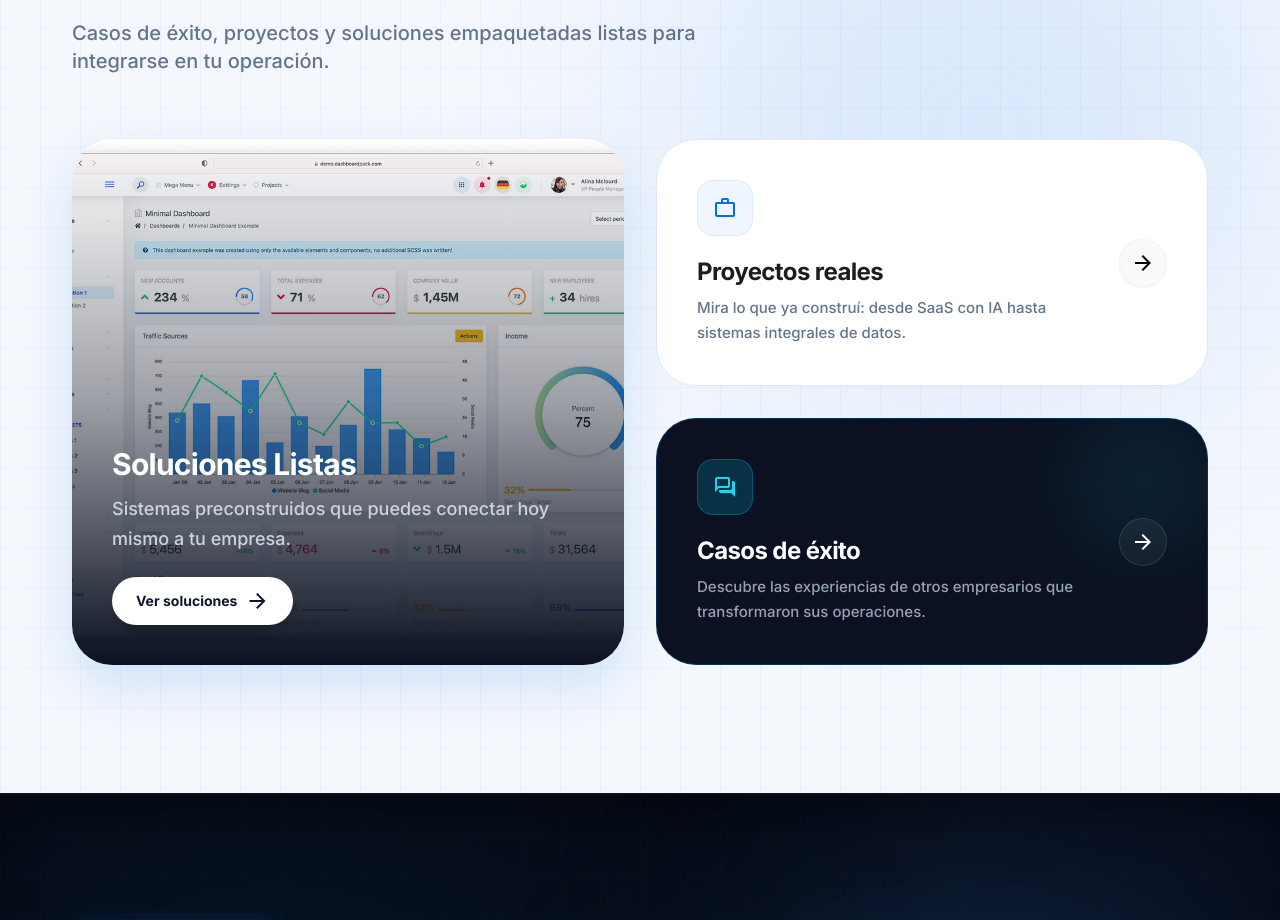
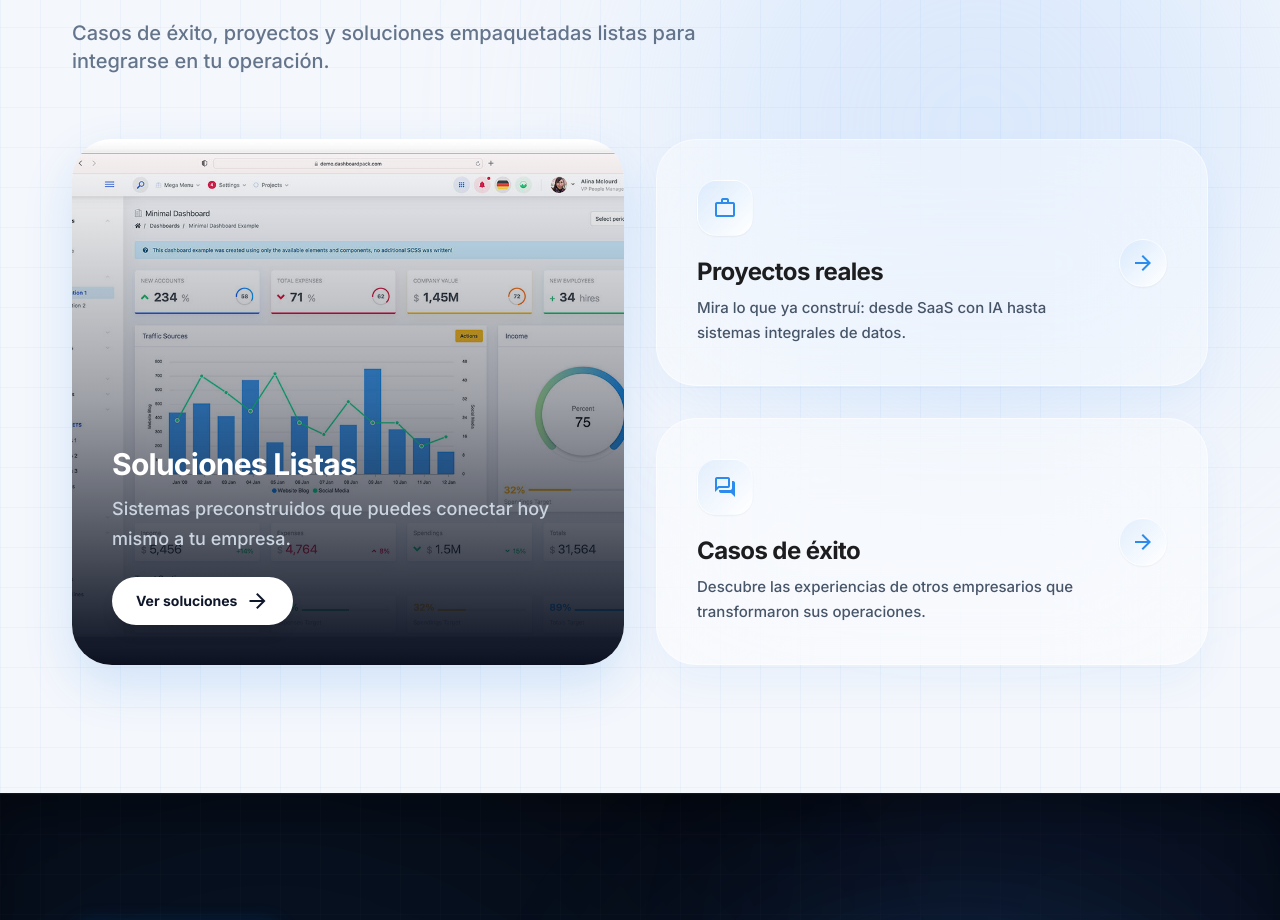
Before and after one commit to Jotica69/web-jonathan, a Next.js app: page / in a window 1280 px wide. Shown: the part 3620-4540 px from the top of the page. Built offline with nearby package versions, Linux system fonts and the light colour scheme.

Commit message:
Unify CTA banners to light glass style: bg-white/40 backdrop-blur-3xl, gradient icons, unified #2b8cee hover states, hover:-translate-y-2. - Kimi 2.6

```diff
--- a/app/page.tsx
+++ b/app/page.tsx
@@ -341,32 +341,31 @@ export default function Home() {
                 </div>
 
                 {/* Right side: List of items */}
-                <div className="w-full flex flex-col gap-8">
+                <div className="w-full flex flex-col gap-6 md:gap-8">
                     {/* Proyectos Banner */}
-                    <a href="/proyectos" className="group flex flex-col sm:flex-row items-start sm:items-center justify-between bg-white rounded-[2.5rem] p-8 md:p-10 border border-slate-200 hover:border-[#0071e3]/30 hover:shadow-[0_20px_40px_rgba(0,113,227,0.08)] transition-all duration-300 h-full gap-6">
+                    <a href="/proyectos" className="group flex flex-col sm:flex-row items-start sm:items-center justify-between bg-white/40 backdrop-blur-3xl rounded-[2.5rem] p-8 md:p-10 border border-white/50 shadow-[0_20px_40px_rgba(0,113,227,0.05)] hover:bg-white/50 hover:shadow-[0_20px_40px_rgba(43,140,238,0.1)] hover:-translate-y-2 transition-all duration-500 h-full gap-6">
                         <div className="flex-1">
-                            <div className="w-14 h-14 bg-blue-50 text-[#0071e3] rounded-2xl flex items-center justify-center mb-5 border border-blue-100 group-hover:bg-[#0071e3] group-hover:text-white transition-colors">
-                                <span className="material-symbols-outlined text-2xl">work</span>
+                            <div className="w-14 h-14 rounded-[1.2rem] bg-gradient-to-br from-[#2b8cee]/10 to-white flex items-center justify-center shadow-sm border border-white/60 mb-5 group-hover:scale-110 transition-transform duration-300">
+                                <span className="material-symbols-outlined text-[#2b8cee] text-2xl">work</span>
                             </div>
-                            <h3 className="text-2xl font-bold text-[#1d1d1f] tracking-tight mb-2 group-hover:text-[#0071e3] transition-colors">Proyectos reales</h3>
-                            <p className="text-slate-500 font-medium text-[15px] leading-relaxed">Mira lo que ya construí: desde SaaS con IA hasta sistemas integrales de datos.</p>
+                            <h3 className="text-2xl font-bold text-[#1d1d1f] tracking-tight mb-2">Proyectos reales</h3>
+                            <p className="text-slate-600 font-medium text-[15px] leading-relaxed">Mira lo que ya construí: desde SaaS con IA hasta sistemas integrales de datos.</p>
                         </div>
-                        <div className="w-12 h-12 rounded-full bg-slate-50 flex items-center justify-center group-hover:bg-[#0071e3] group-hover:text-white transition-colors shrink-0 shadow-sm border border-slate-100 group-hover:border-[#0071e3]">
+                        <div className="w-12 h-12 rounded-full bg-gradient-to-br from-[#2b8cee]/10 to-white flex items-center justify-center text-[#2b8cee] shrink-0 shadow-sm border border-white/60 group-hover:bg-[#2b8cee] group-hover:text-white group-hover:border-[#2b8cee] transition-all duration-300">
                             <span className="material-symbols-outlined">arrow_forward</span>
                         </div>
                     </a>
 
                     {/* Testimonios Banner */}
-                    <a href="/testimonios" className="group flex flex-col sm:flex-row items-start sm:items-center justify-between bg-[#0b1121] rounded-[2.5rem] p-8 md:p-10 border border-[#0071e3]/30 hover:shadow-[0_20px_40px_rgba(0,113,227,0.2)] transition-all duration-300 h-full gap-6 relative overflow-hidden">
-                        <div className="absolute top-0 right-0 w-32 h-32 bg-cyan-400/10 rounded-full blur-[40px] group-hover:bg-cyan-400/20 transition-colors"></div>
-                        <div className="flex-1 relative z-10">
-                            <div className="w-14 h-14 bg-cyan-500/20 text-cyan-400 rounded-2xl flex items-center justify-center mb-5 border border-cyan-500/30 group-hover:bg-cyan-400 group-hover:text-[#0b1121] transition-colors">
-                                <span className="material-symbols-outlined text-2xl">forum</span>
+                    <a href="/testimonios" className="group flex flex-col sm:flex-row items-start sm:items-center justify-between bg-white/40 backdrop-blur-3xl rounded-[2.5rem] p-8 md:p-10 border border-white/50 shadow-[0_20px_40px_rgba(0,113,227,0.05)] hover:bg-white/50 hover:shadow-[0_20px_40px_rgba(43,140,238,0.1)] hover:-translate-y-2 transition-all duration-500 h-full gap-6 relative overflow-hidden">
+                        <div className="flex-1">
+                            <div className="w-14 h-14 rounded-[1.2rem] bg-gradient-to-br from-[#2b8cee]/10 to-white flex items-center justify-center shadow-sm border border-white/60 mb-5 group-hover:scale-110 transition-transform duration-300">
+                                <span className="material-symbols-outlined text-[#2b8cee] text-2xl">forum</span>
                             </div>
-                            <h3 className="text-2xl font-bold text-white tracking-tight mb-2 group-hover:text-cyan-400 transition-colors">Casos de éxito</h3>
-                            <p className="text-slate-400 font-medium text-[15px] leading-relaxed">Descubre las experiencias de otros empresarios que transformaron sus operaciones.</p>
+                            <h3 className="text-2xl font-bold text-[#1d1d1f] tracking-tight mb-2">Casos de éxito</h3>
+                            <p className="text-slate-600 font-medium text-[15px] leading-relaxed">Descubre las experiencias de otros empresarios que transformaron sus operaciones.</p>
                         </div>
-                        <div className="w-12 h-12 rounded-full bg-white/5 text-white flex items-center justify-center group-hover:bg-cyan-400 group-hover:text-[#0b1121] transition-colors shrink-0 relative z-10 border border-white/10 group-hover:border-cyan-400">
+                        <div className="w-12 h-12 rounded-full bg-gradient-to-br from-[#2b8cee]/10 to-white flex items-center justify-center text-[#2b8cee] shrink-0 shadow-sm border border-white/60 group-hover:bg-[#2b8cee] group-hover:text-white group-hover:border-[#2b8cee] transition-all duration-300">
                             <span className="material-symbols-outlined">arrow_forward</span>
                         </div>
                     </a>
```
